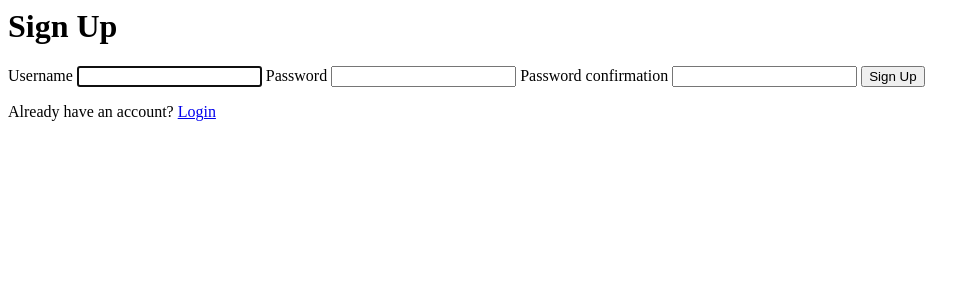
After one commit to abidrennan/myapp, a Django app: page /signup/ in a window 1280 px wide. The commit adds this page. Shown: the top 300 px of the page, without its empty margins (0-979 px from the left). Run offline with Django 5.2, Linux system fonts and the light colour scheme.

Commit message:
restricted pages, user authentication, search

```diff
--- a/todo_app/templates/todo_app/base_template.html
+++ b/todo_app/templates/todo_app/base_template.html
@@ -34,6 +34,9 @@
                 <a class="nav-link" href="{% url 'skill-create' %}">Add Task</a>
               </li>
             </ul>
+            <form class="d-flex" role="search">
+                <input class="form-control me-1 justify-content-center" type="search" placeholder="Search" aria-label="Search">
+              </form>
           </div>
           <ul class="nav justify-content-end gap-3">
             {% if request.user.is_authenticated %}
--- a/todo_app/templates/todo_app/login.html
+++ b/todo_app/templates/todo_app/login.html
@@ -5,3 +5,4 @@
     {{ form.as_p }}
     <input class="button" type="submit" value="Login">
 </form>
+<p>Don't have an account? <a href="{% url 'signup' %}">Sign Up</a></p>
--- /dev/null
+++ b/todo_app/templates/todo_app/signup.html
@@ -0,0 +1,13 @@
+<h1>Sign Up</h1>
+
+<form method="POST">
+    {% csrf_token %}
+    <label>{{form.username.label}}</label>
+    {{form.username}}
+    <label>{{form.password1.label}}</label>
+    {{form.password1}}
+    <label>{{form.password2.label}}</label>
+    {{form.password2}}
+    <input type="submit" value="Sign Up">
+</form>
+<p>Already have an account? <a href="{% url 'login' %}">Login</a></p>
--- a/todo_app/templates/todo_app/skill_list.html
+++ b/todo_app/templates/todo_app/skill_list.html
@@ -1,6 +1,10 @@
 {% extends 'todo_app/base_template.html' %}
 
 {% block content %}
+<form method="GET">
+    <input type='text' name='search-area' value="{{search_input}}">
+    <input type="submit" value='Search'>
+</form>
 
 <h1>My to do list</h1>
 
--- a/todo_app/urls.py
+++ b/todo_app/urls.py
@@ -1,7 +1,8 @@
 from django.urls import path
 from . import views
-from .views import SkillList, SkillDetail, SkillCreate, SkillUpdate, SkillDelete, SkillLogin
+from .views import SkillList, SkillDetail, SkillCreate, SkillUpdate, SkillDelete, SkillLogin, SkillSignUp
 from django.contrib.auth.views import LogoutView
+
 urlpatterns = [
     path('', views.index, name = 'index'),
     path('skills/', SkillList.as_view(), name='skill-list'),
@@ -11,4 +12,5 @@ urlpatterns = [
     path('skill-delete/<int:pk>/', SkillDelete.as_view(), name='skill-delete'),
     path('login/', SkillLogin.as_view(), name='login'),
     path('logout/', LogoutView.as_view(next_page='login'), name='logout'),
+    path('signup/', SkillSignUp.as_view(), name='signup'),
 ]
--- a/todo_app/views.py
+++ b/todo_app/views.py
@@ -1,12 +1,14 @@
-from django.shortcuts import render
+from django.shortcuts import render, redirect
 from django.http import HttpResponse
 from django.urls import reverse_lazy
 from django.views.generic.list import ListView
 from django.views.generic.detail import DetailView
-from django.views.generic.edit import CreateView, UpdateView, DeleteView
+from django.views.generic.edit import CreateView, UpdateView, DeleteView, FormView
 from .models import Skill
 from django.contrib.auth.views import LoginView
 from django.contrib.auth.mixins import LoginRequiredMixin
+from django.contrib.auth.forms import UserCreationForm
+from django.contrib.auth import login
 
 
 # Create your views here.
@@ -15,12 +17,23 @@ def index(request):
 
 class SkillList(LoginRequiredMixin, ListView):
     model = Skill
-    context_object_name = 'skills'
+    context_object_name = 'skill-list'
+
+    def get_queryset(self):
+        queryset = super().get_queryset().filter(user=self.request.user)
+        search_input = self.request.GET.get('search-area')
+        if search_input:
+            queryset = queryset.filter(title__icontains=search_input)
+        return queryset
+
 
     def get_context_data(self, **kwargs):
         context = super().get_context_data(**kwargs)
+        context['skill-list'] = context['skill-list'].filter(user=self.request.user)
+        context['count'] = context['skill-list'].filter(complete=False).count()
 
-        context['count'] = context['skills'].filter(complete=False).count()
+        context['search_input'] = self.request.GET.get('search-area', '')
+
         return context
 
 class SkillDetail(LoginRequiredMixin, DetailView):
@@ -54,3 +67,20 @@ class SkillLogin(LoginView):
 
     def get_success_url(self):
         return reverse_lazy('skill-list')
+
+class SkillSignUp(FormView):
+    template_name = 'todo_app/signup.html'
+    form_class = UserCreationForm
+    redirect_authenticated_user = True
+    success_url = reverse_lazy('skill-list')
+
+    def form_valid(self, form):
+        user = form.save()
+        if user is not None:
+            login(self.request, user)
+        return super(SkillSignUp, self).form_valid(form)
+
+    def get(self, *args, **kwargs):
+        if self.request.user.is_authenticated:
+            return redirect('skill-list')
+        return super(SkillSignUp, self).get(*args, **kwargs)
```
Also changed, not shown: db.sqlite3.
